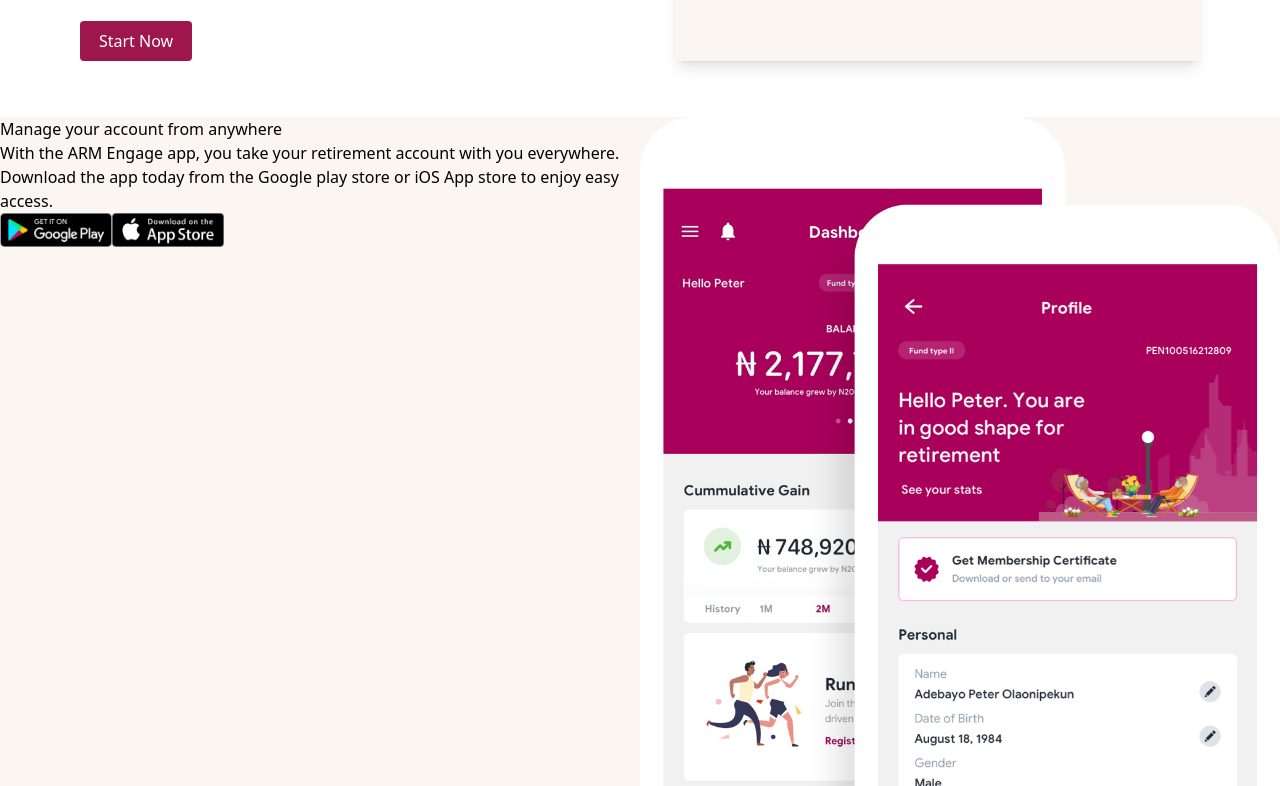
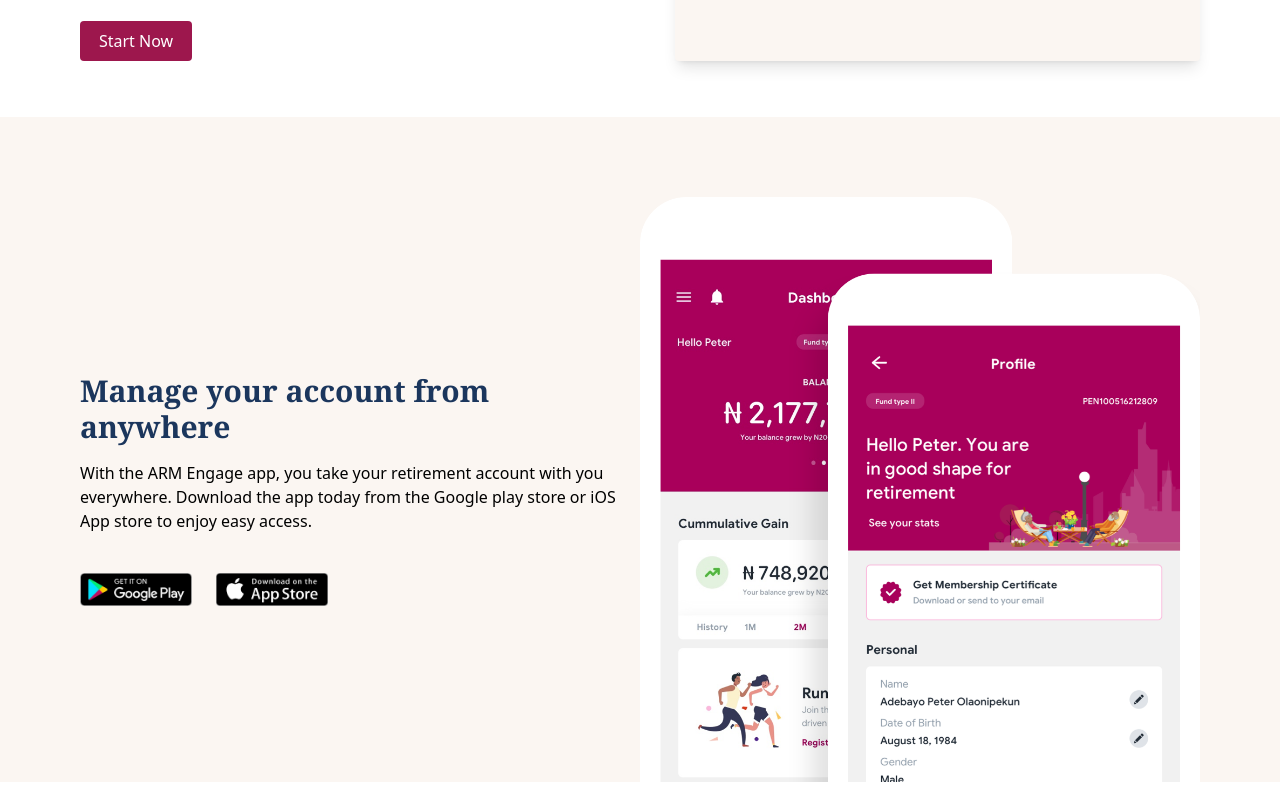
Before and after one commit to AkinAkinbobola/ARM-PENSION-SITE-CLONE, a Vue app in the folder arm-clone/: page / in a window 1280 px wide. Shown: the part 3032-3818 px from the top of the page. Built offline with nearby package versions, Linux system fonts and the light colour scheme.

Commit message:
Update Download.vue

```diff
--- a/arm-clone/src/components/Download.vue
+++ b/arm-clone/src/components/Download.vue
@@ -1,15 +1,15 @@
 <template>
-    <div class="bg-cream flex">
+    <div class="bg-cream flex pt-20 px-20 items-center">
         <div class="flex flex-col">
-            <h1>Manage your account from anywhere</h1>
-            <p>With the ARM Engage app, you take your retirement account with you everywhere. Download the app today from
+            <h1 class="text-blueText text-3xl font-serif font-semibold mb-4">Manage your account from anywhere</h1>
+            <p class="text-base mb-10">With the ARM Engage app, you take your retirement account with you everywhere. Download the app today from
                 the Google play store or iOS App store to enjoy easy access.
             </p>
             <div class="flex">
-                <img src="../assets/images/download/google.png" class="w-28">
+                <img src="../assets/images/download/google.png" class="w-28 mr-6">
                 <img src="../assets/images/download/apple.png" class="w-28">
             </div>
         </div>
-        <img src="../assets/images/download/main.png" class="w-2/4">
+        <img src="../assets/images/download/main.png" class="w-2/4 ml-5">
     </div>
 </template>
```
